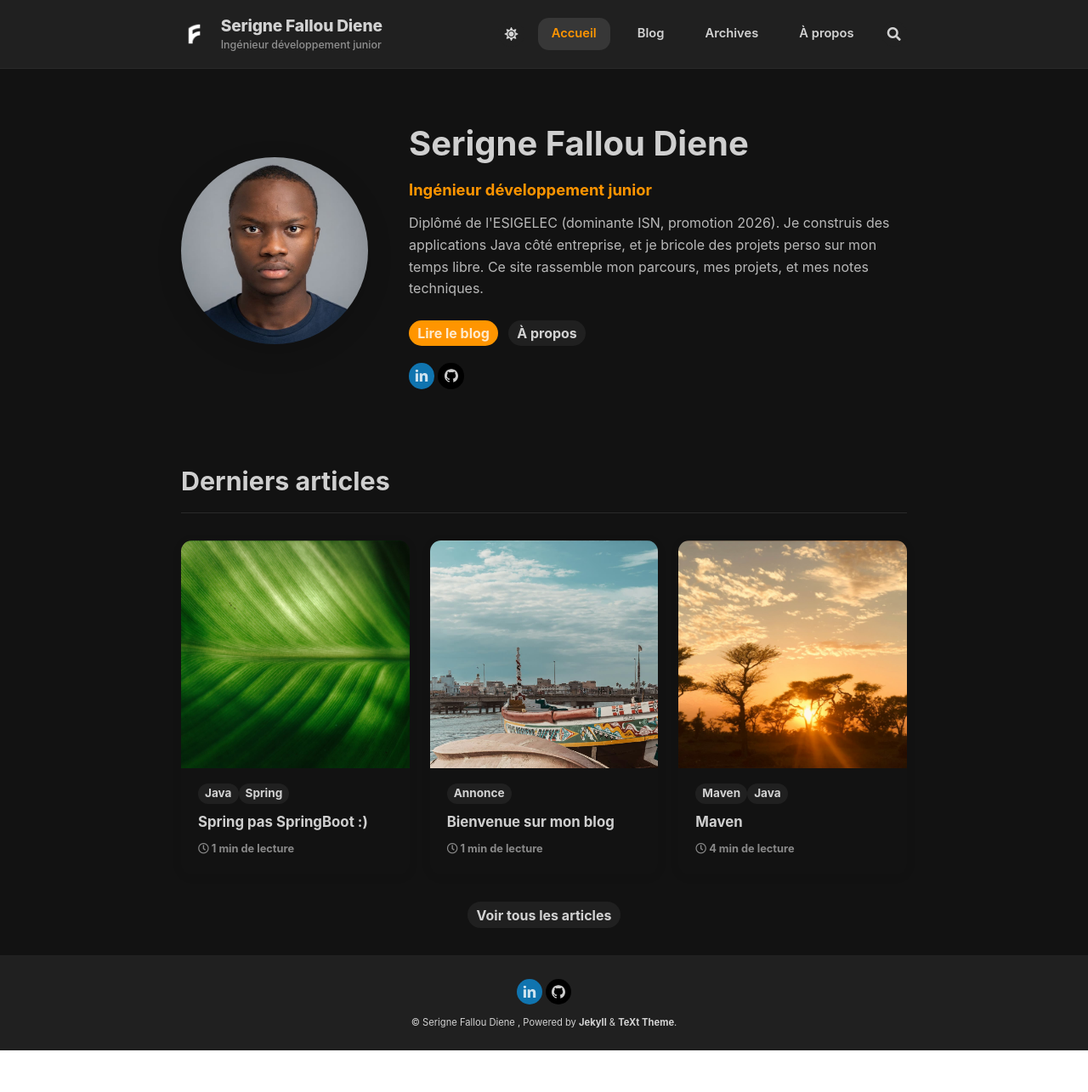
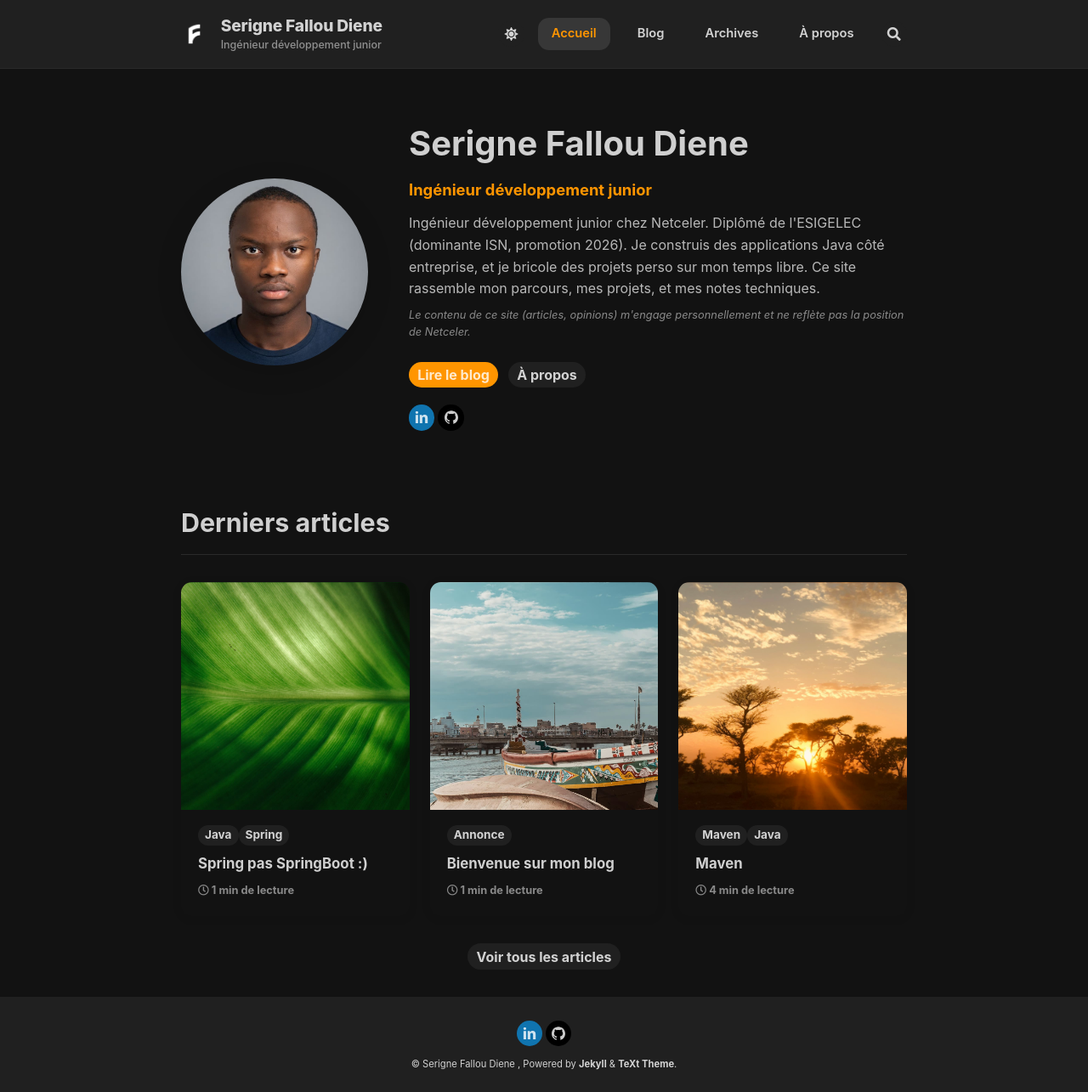
Before and after one commit to sfalloudiene/sfalloudiene.github.io, a Jekyll site: the page built from index.html, in a window 1280 px wide. Shown: the whole page at 85% size. Built offline with Jekyll 4.4.1, drawn with Linux system fonts in a browser that asks for light colours; nearby versions of some CDN libraries; before the commit the page ends 1236 px from its top, so only the background shows below that.

Commit message:
fix: menu mobile deplie en liste verticale (evite le retour a la ligne sur les libelles longs) feat: precise sur l'accueil que le contenu du blog est personnel, pas celui de Netceler

```diff
--- a/_sass/custom.scss
+++ b/_sass/custom.scss
@@ -98,6 +98,22 @@
 
   .header--nav-open .js-navigation {
     display: block;
+  }
+
+  // Stack the links one per row instead of the desktop's nowrap flex row,
+  // which was forcing long labels like "À propos" to wrap onto two lines.
+  .js-navigation > ul {
+    height: auto;
+    flex-direction: column;
+    align-items: stretch;
+    padding: 0.5rem 0;
+  }
+
+  .header .navigation__item a {
+    display: block;
+    width: 100%;
+    padding: 0.6rem 0.25rem;
+    border-radius: 0;
   }
 }
 
@@ -279,6 +295,13 @@
   font-weight: map-get($base, font-weight-bold);
   color: $main-color-1;
   margin-bottom: 0.75rem;
+}
+
+.portfolio-hero__disclaimer {
+  font-size: 0.8rem;
+  color: $text-color-l;
+  font-style: italic;
+  margin-top: 0.5rem;
 }
 
 .portfolio-hero__actions {
--- a/index.html
+++ b/index.html
@@ -11,7 +11,8 @@
   <div class="portfolio-hero__content">
     <h1>Serigne Fallou Diene</h1>
     <p class="portfolio-hero__tagline">Ingénieur développement junior</p>
-    <p>Diplômé de l'ESIGELEC (dominante ISN, promotion 2026). Je construis des applications Java côté entreprise, et je bricole des projets perso sur mon temps libre. Ce site rassemble mon parcours, mes projets, et mes notes techniques.</p>
+    <p>Ingénieur développement junior chez Netceler. Diplômé de l'ESIGELEC (dominante ISN, promotion 2026). Je construis des applications Java côté entreprise, et je bricole des projets perso sur mon temps libre. Ce site rassemble mon parcours, mes projets, et mes notes techniques.</p>
+    <p class="portfolio-hero__disclaimer">Le contenu de ce site (articles, opinions) m'engage personnellement et ne reflète pas la position de Netceler.</p>
     <div class="portfolio-hero__actions">
       <a class="button button--primary button--pill" href="{{ '/blog/' | relative_url }}">Lire le blog</a>
       <a class="button button--secondary button--pill" href="{{ '/about.html' | relative_url }}">À propos</a>
```
